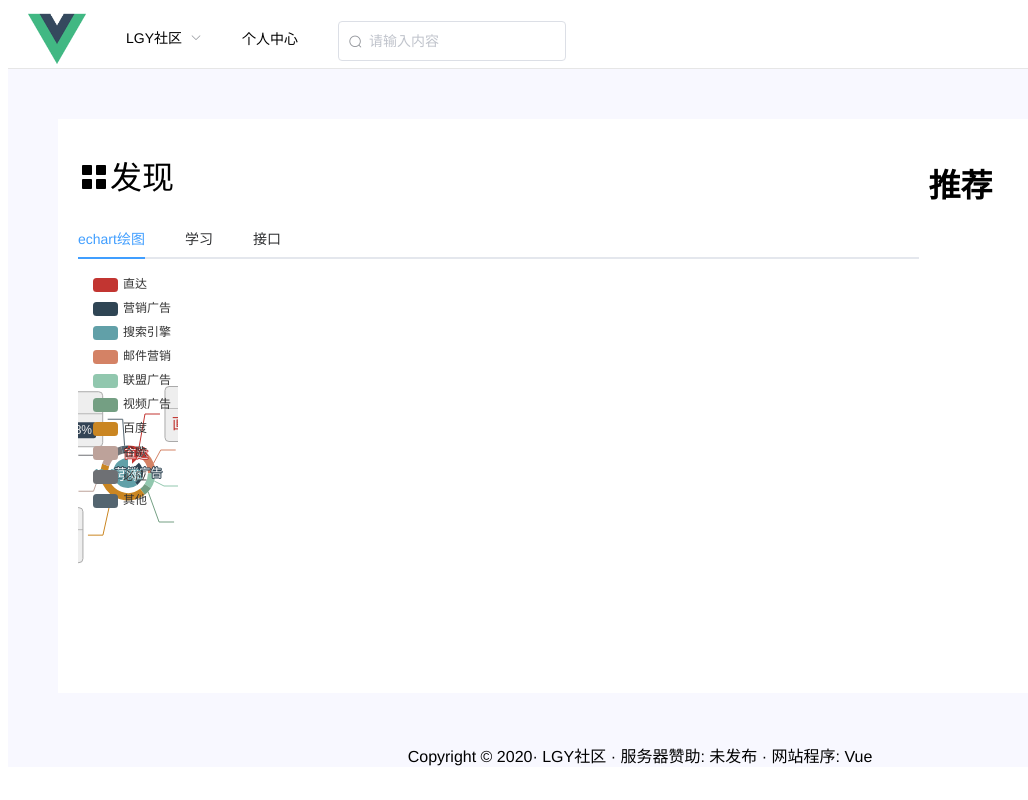
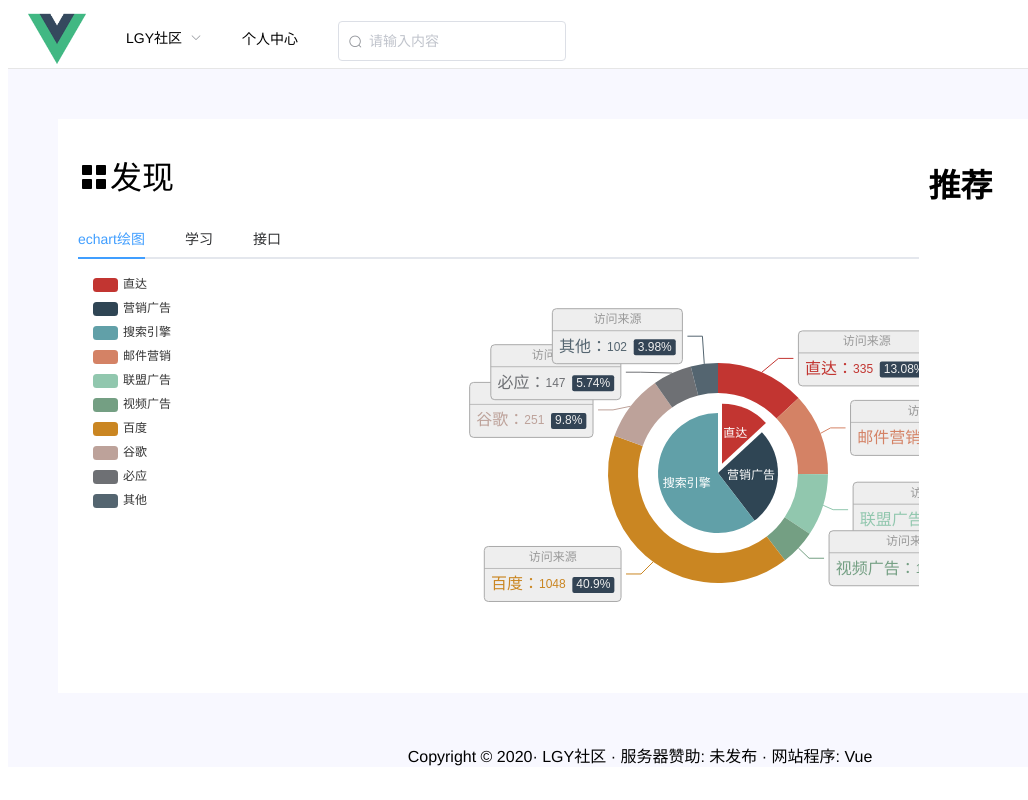
Before and after one commit to 15296861560/vueDemo, a Vue app: page / in a window 1280 px wide. Both pictures are taken after a click on the tab "echart绘图". Shown: the whole page, without its empty margins (0-1028 px from the left). Built offline with nearby package versions, Linux system fonts and the light colour scheme; no server answers.

Commit message:
fix：修复第一次进入echart界面时图片缩放不正常问题

```diff
--- a/src/views/echart.vue
+++ b/src/views/echart.vue
@@ -1,6 +1,6 @@
 <template>
   <div>
-    <div id="echart-ex" style="width: 100%;height:50vh;"></div>
+    <div id="echart-ex" style="width: 100vw;height:50vh;"></div>
   </div>
 </template>
 
```
